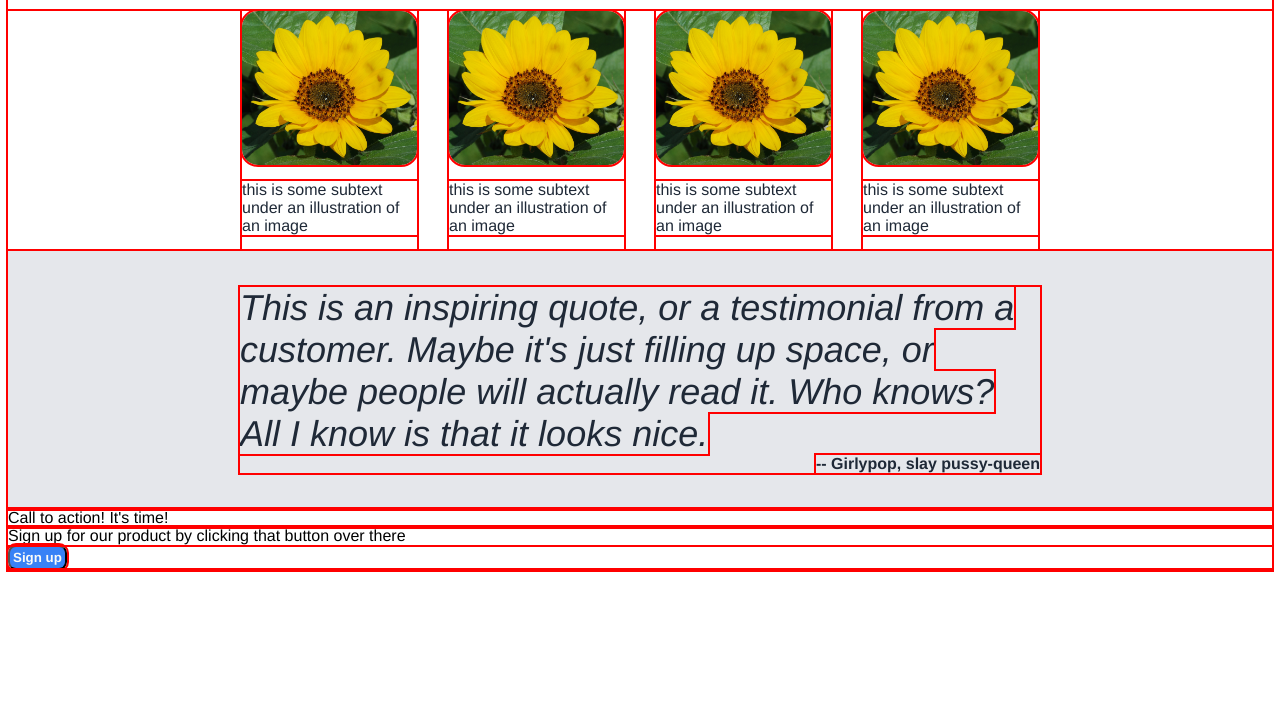
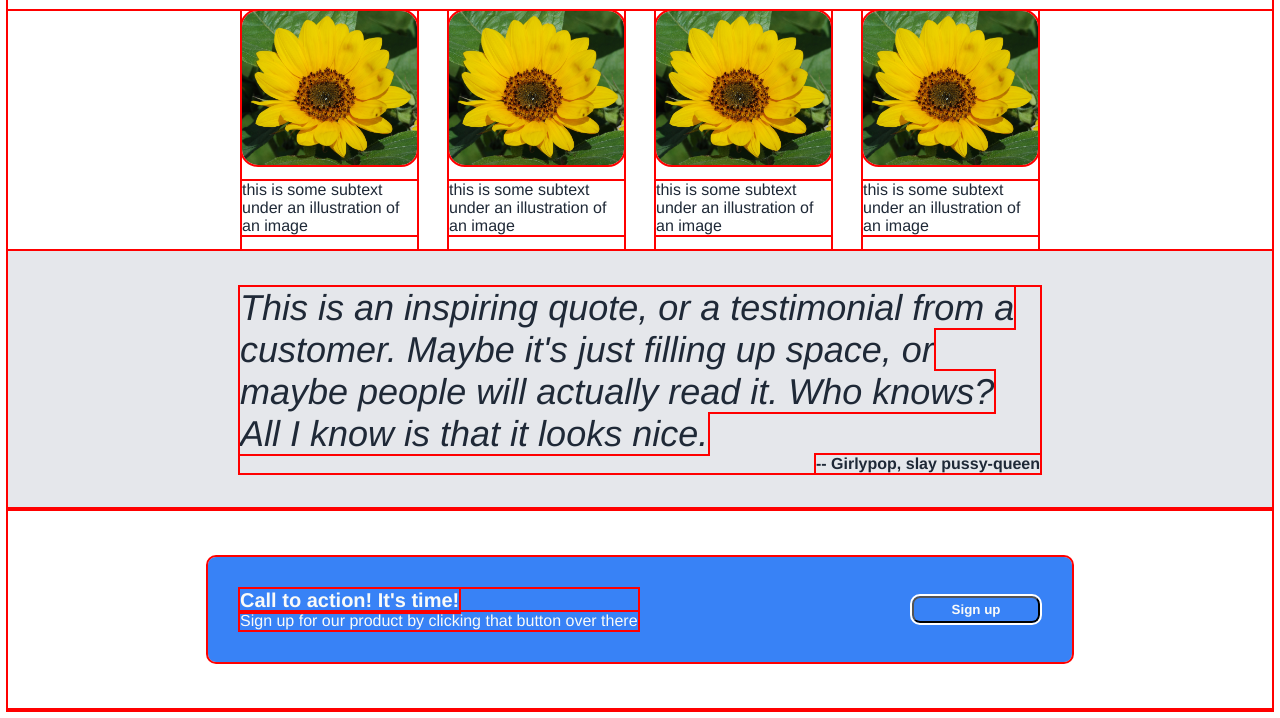
Before and after one commit to Sycafox/flexbox_assignment_final, a plain HTML site: page index.html in a window 1280 px wide. Shown: the part 534-1252 px from the top of the page. Before the commit the page ends 1112 px from the top, so only its background shows below. Drawn offline with Linux system fonts and the light colour scheme.

Commit message:
Complete section 4

```diff
--- a/index.html
+++ b/index.html
@@ -25,7 +25,7 @@
                 <div class="section1_website_info">
                     <div class="section1_info_title">This website is awesome</div>
                     <div class="section1_info_content">This website has some subtext that goes here under the main title. It's a smaller font and the color is lower contrast</div>
-                    <button>Sign up</button>
+                    <button class="section1_button">Sign up</button>
                 </div>
                 <img class="header_image" src="./img/landing_image.jpeg" alt="Staircase landing">
             </div>
@@ -63,11 +63,13 @@
         </div>
 
     <div class="section4">
-        <div class="action_blue"></div>
-            <div class="action_left"></div>
-                <div class="action_text_header">Call to action! It's time!</div>
-                <div class="action_text_body">Sign up for our product by clicking that button over there</div>
-            <button>Sign up</button>
+        <div class="section4_action_blue">
+            <div class="section4_action_left">
+                <div class="section4_action_text_header">Call to action! It's time!</div>
+                <div class="section4_action_text_body">Sign up for our product by clicking that button over there</div>
+            </div>
+            <button class="section4_button">Sign up</button>
+        </div>
     </div>
 
     <div class="footer">
--- a/style.css
+++ b/style.css
@@ -74,7 +74,7 @@ body {
     margin-bottom: 8px;
 }
 
-button {
+button.section1_button {
     color: #f9faf8;
     background-color: #3882f6;
     border-radius: 8px;
@@ -175,3 +175,55 @@ div.author {
     text-wrap: nowrap;
     margin-left: auto;
 }
+
+/* Section four only */
+
+.section4 {
+    display: flex;
+    padding: 48px;
+    justify-content: center;
+}
+
+.section4_action_blue {
+    background-color: #3882f6;
+    display: flex;
+    padding: 32px;
+    border-radius: 8px;
+    flex: 1 1 auto;
+    max-width: 800px;
+    align-items: center;
+    justify-content: center;
+}
+
+.section4_action_left{
+    display: flex;
+    flex-direction: column;
+
+}
+.section4_action_text_header {
+    margin-right: auto;
+    color: #f9faf8;
+    font-weight: bolder;
+    font-size: 20px;
+
+}
+
+.section4_action_text_body {
+    font-size: 16px;
+    color: #f9faf8;
+    font-weight: 100;
+    flex: 1 1 auto;
+}
+
+button.section4_button {
+    margin-left: auto;
+    text-decoration: none;
+    color: #f9faf8;
+    background-color: #3882f6;
+    border-radius: 8px;
+    font-weight: bold;
+    width: 128px;
+    height: fit-content;
+    padding: 4px;
+    outline: 2px solid white;
+}
```
